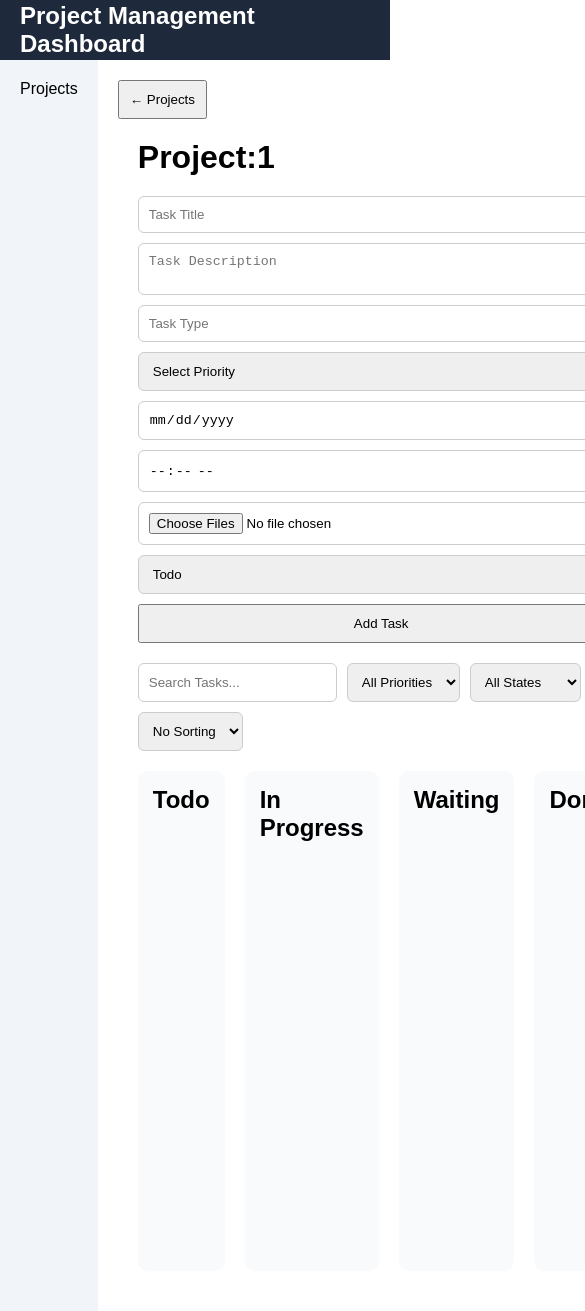
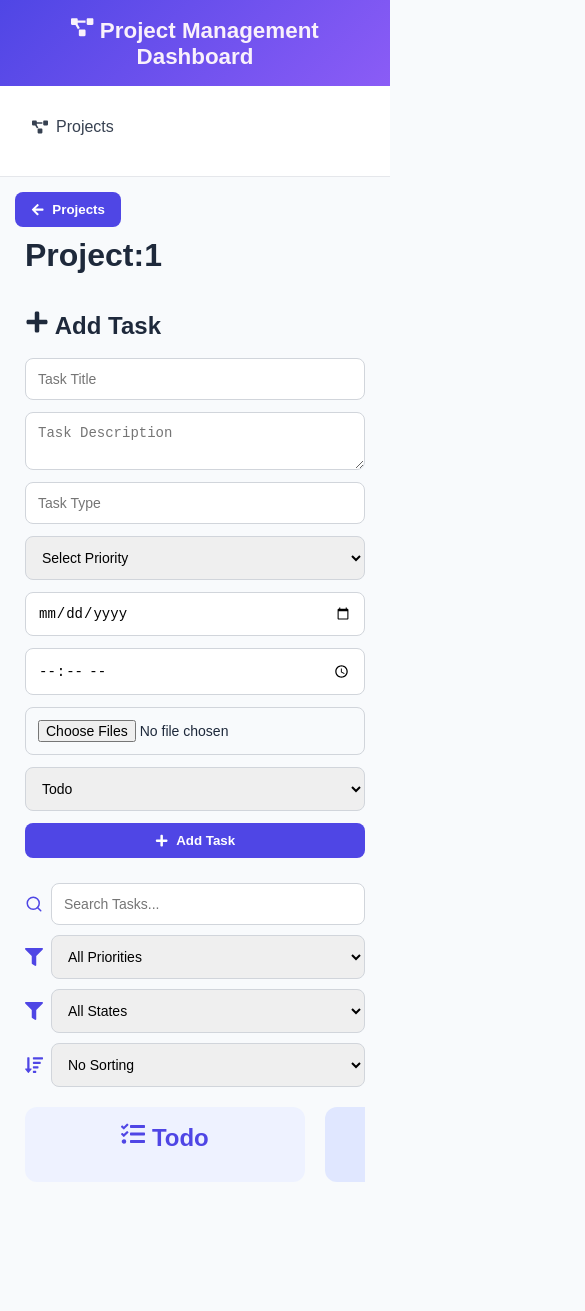
Before and after one commit to Kamalesh-git23/project-management-dashboard, a React (Vite) app: page /project/1 in a window 390 px wide. Shown: the top 1311 px of the page, 585 px wide, since content can reach past the window. After the commit the page ends 1217 px from the top, so only its background shows below. Built offline with nearby package versions, Linux system fonts and the light colour scheme.

Commit message:
feat: implement responsive ui, icons and dashboard theme

```diff
--- a/package.json
+++ b/package.json
@@ -13,6 +13,7 @@
     "@hello-pangea/dnd": "^18.0.1",
     "react": "^19.2.6",
     "react-dom": "^19.2.6",
+    "react-icons": "^5.6.0",
     "react-router-dom": "^7.16.0"
   },
   "devDependencies": {
--- a/src/components/common/Navbar.jsx
+++ b/src/components/common/Navbar.jsx
@@ -1,9 +1,12 @@
 import React from 'react'
+import { FaProjectDiagram } from 'react-icons/fa';
 
 function Navbar() {
   return (
     <nav className='navbar'>
-        <h2>Project Management Dashboard</h2>
+        <h1>
+          <FaProjectDiagram/>
+          {" "}Project Management Dashboard</h1>
     </nav>
   );
 }
--- a/src/components/common/Sidebar.jsx
+++ b/src/components/common/Sidebar.jsx
@@ -1,10 +1,14 @@
 import React from 'react'
 import { Link } from "react-router-dom";
+import { FaProjectDiagram } from 'react-icons/fa';
 
 function Sidebar() {
   return (
     <aside className='sidebar'>
-        <Link to='/'>Projects</Link>
+        <Link to='/'>
+          <FaProjectDiagram/>
+          {" "}Projects
+        </Link>
     </aside>
   );
 }
--- a/src/components/tasks/KanbanColumn.jsx
+++ b/src/components/tasks/KanbanColumn.jsx
@@ -1,8 +1,32 @@
 import React from 'react'
 import { Droppable, Draggable } from '@hello-pangea/dnd';
 import TaskCard from './TaskCard';
+import { FaTasks } from 'react-icons/fa';
+import { AiOutlineLoading3Quarters } from 'react-icons/ai';
+import { MdOutlinePendingActions } from 'react-icons/md';
+import { BsCheckCircleFill } from 'react-icons/bs';
 
 function KanbanColumn({title,tasks}) {
+
+  const getColumnIcon = () => {
+    switch(title){
+      case "Todo":
+        return <FaTasks/>;
+
+      case "In Progress":
+        return <AiOutlineLoading3Quarters/>;
+
+      case "Waiting":
+        return <MdOutlinePendingActions/>;
+
+      case "Done":
+        return <BsCheckCircleFill/>;
+
+      default:
+        return null;
+    }
+  };
+
   return (
     <Droppable droppableId={title}>
 
@@ -12,7 +36,7 @@ function KanbanColumn({title,tasks}) {
           ref={provided.innerRef}
           {...provided.droppableProps}>
 
-          <h2>{title}</h2>
+          <h2> {getColumnIcon()} {title}</h2>
 
           {tasks.map(
             (task,index) => (
--- a/src/components/tasks/TaskCard.jsx
+++ b/src/components/tasks/TaskCard.jsx
@@ -2,6 +2,8 @@ import React from 'react'
 import { useNavigate } from 'react-router-dom';
 import { useContext } from 'react';
 import { TaskContext } from '../../context/TaskContext';
+import { FaTrash } from 'react-icons/fa';
+import { IoOpenOutline } from 'react-icons/io5';
 
 function TaskCard({task, provided}) {
 
@@ -34,9 +36,9 @@ function TaskCard({task, provided}) {
 
         <div className='task-actions'>
 
-          <button onClick={()=> navigate(`/task/${task.id}`)}>Details</button>
+          <button onClick={()=> navigate(`/task/${task.id}`)}> <IoOpenOutline/> Details</button>
 
-          <button onClick={()=> deleteTask(task.id)}>Delete</button>
+          <button onClick={()=> deleteTask(task.id)}> <FaTrash/> Delete</button>
         </div>
 
     </div>
--- a/src/components/tasks/TaskForm.jsx
+++ b/src/components/tasks/TaskForm.jsx
@@ -1,5 +1,6 @@
 import React, { useContext, useState } from 'react'
 import { TaskContext } from '../../context/TaskContext';
+import { FaPlus } from 'react-icons/fa';
 
 function TaskForm({ projectId}) {
 
@@ -84,7 +85,10 @@ function TaskForm({ projectId}) {
                 <option value="Done">Done</option>
             </select>
 
-            <button type="submit">Add Task</button>
+            <button type="submit">
+                <FaPlus/>
+                {" "}Add Task
+            </button>
 
         </form>
   );
--- a/src/index.css
+++ b/src/index.css
@@ -6,64 +6,133 @@
 
 body{
   font-family: Arial, Helvetica, sans-serif;
+  background: #f8fafc;
+  color: #1e293b;
 }
 
 .navbar{
-  height: 60px;
-  background: #1e293b;
+  background: linear-gradient(135deg, #4f46e5, #8b5cf6);
   color: white;
   display: flex;
+  justify-content: space-between;
   align-items: center;
-  padding: 0 20px;
+  padding: 1rem 2rem;
+  box-shadow: 0 2px 10px rgba(0,0,0,0.15);
+}
+
+.navbar h1{
+  width: 100%;
+  font-size: 1.4rem;
+  color: #f9f1fb;
 }
 
 .layout{
   display: flex;
-  min-height: calc(100vh-60px);
+  min-height: calc(100vh - 70px);
 }
 
 .sidebar{
-  width: 220px;
-  background: #f1f5f9;
+  width: 250px;
+  background: white;
   padding: 20px;
+  border-right: 1px solid #e5e7eb;
 }
 
 .sidebar a{
+  display: flex;
+  align-items: center;
+  gap: 8px;
   text-decoration: none;
-  color: black;
-  display: block;
+  color: #374151;
+  padding: 12px;
+  margin-bottom: 8px;
+  border-radius: 8px;
+  transition: 0.3s;
+}
+
+.sidebar a:hover{
+  background: #ede9fe;
+  color: #4f46e5;
 }
 
 .content{
   flex: 1;
-  padding: 20px;
+  padding: 25px;
+}
+
+.projects-grid{
+  display: grid;
+  grid-template-columns: repeat(auto-fit, minmax(300px,1fr));
+  gap: 20px;
 }
 
 .project-card{
-  border:1px solid #ddd;
-  padding: 15px;
-  border-radius: 10px;
-  margin-top: 15px;
+  background: white;
+  border:none;
+  border-radius: 12px;
+  padding: 20px;
+  box-shadow: 0 4px 10px rgba(0,0,0,0.08);
+  transition: 0.3s;
 }
+
+.project-card:hover{
+  transform: translateY(-3px);
+  box-shadow: 0 8px 20px rgba(0,0,0,0.15);
+}
+
+.project-card h3{
+  color: #4f46e5;
+  margin-bottom: 10px;
+}
+
+.project-card p{
+  margin-bottom: 6px;
+  color: #4b5563;
+}
+
 
 form{
   display: flex;
   flex-direction: column;
-  gap: 10px;
-  margin-top: 20px;
+  gap: 12px;
+  margin-bottom: 25px;
 }
 
 input,
 textarea,
 select{
-  padding: 10px;
-  border: 1px solid #ccc;
-  border-radius: 6px;
+  width: 100%;
+  padding: 12px;
+  border: 1px solid #d1d5db;
+  border-radius: 8px;
+  font-size: 14px;
+}
+
+input:focus,
+textarea:focus,
+select:focus{
+  outline: none;
+  border-color: #4f46e5;
+  box-shadow: 0 0 0 3px rgba(0,0,0,0.15);
 }
 
 button{
-  padding: 10px;
+  display: flex;
+  align-items: center;
+  justify-content: center;
+  gap: 8px;
+  padding: 10px 16px;
+  border: none;
+  border-radius: 8px;
   cursor: pointer;
+  font-weight: 600;
+  transition: 0.3s;
+  background: #4f46e5;
+  color: white;
+}
+
+button:hover{
+  background: #4338ca;
 }
 
 .card-actions{
@@ -76,68 +145,6 @@ button{
   flex: 1;
 }
 
-.kanban-page{
-  padding: 20px;
-}
-
-.kanban-board{
-  display: flex;
-  gap: 20px;
-  margin-top: 20px;
-}
-
-
-.kanban-column{
-  flex: 1;
-  background: #f8fafc;
-  padding: 15px;
-  border-radius: 10px;
-  min-height: 500px;
-}
-
-.kanban-column h2{
-  margin-bottom: 15px;
-}
-
-.task-card{
-  background: white;
-  padding: 15px;
-  border-radius: 10px;
-  margin-bottom: 10px;
-  box-shadow: 0 2px 5px rgba(0,0,0,0.3);
-}
-
-.task-actions{
-  display: flex;
-  gap: 10px;
-  margin-top: 10px;
-}
-
-.task-details{
-  max-width: 700px;
-  margin: auto;
-  padding: 20px;
-}
-
-.task-details form{
-  display: flex;
-  flex-direction: column;
-  gap:10px;
-}
-
-.task-details input,
-.task-details textarea,
-.task-details select{
-  padding: 10px;
-  border: 1px solid #ccc;
-  border-radius: 6px;
-}
-
-.task-details button{
-  padding: 10px;
-  cursor: pointer;
-}
-
 .filters{
   display:flex;
   gap:10px;
@@ -145,7 +152,164 @@ button{
   flex-wrap:wrap;
 }
 
+.filter-group{
+  display: flex;
+  align-items: center;
+  gap: 8px;
+  flex: 1;
+}
+
+.filter-group svg{
+  font-size: 18px;
+  color: #4f46e5;
+}
+
 .filters input,
 .filters select{
+  flex: 1;
+  min-width: 180px;
+}
+
+.kanban-page{
   padding: 10px;
 }
+
+.kanban-board{
+  display: flex;
+  gap: 20px;
+  overflow-x: auto;
+  padding-bottom: 10px;
+}
+
+
+.kanban-column{
+  min-width: 320px;
+  border-radius: 12px;
+  padding: 15px;
+}
+
+.kanban-column:nth-child(1){
+  background-color: #eef2ff;
+}
+
+.kanban-column:nth-child(2){
+  background-color: #e0e7ff;
+}
+
+.kanban-column:nth-child(3){
+  background-color: #ddd6fe;
+}
+
+.kanban-column:nth-child(4){
+  background-color: #8b5cf6;
+}
+
+.kanban-column:nth-child(4) h2{
+  color: white;
+}
+
+.kanban-column h2{
+  text-align: center;
+  margin-bottom: 15px;
+  color: #4f46e5;
+}
+
+.task-card{
+  background: white;
+  border-radius: 10px;
+  padding: 15px;
+  margin-bottom: 12px;
+  box-shadow: 0 3px 8px rgba(0,0,0,0.08);
+  cursor: grab;
+}
+
+.task-card:active{
+  cursor: grabbing;
+}
+
+.task-card h4{
+  color: #4f46e5;
+  margin-bottom: 10px;
+}
+
+.task-card p{
+  margin-bottom: 6px;
+  color: #4b5563;
+}
+
+.task-actions{
+  display: flex;
+  gap: 10px;
+  flex-wrap: wrap;
+  margin-top: 12px;
+}
+
+.task-actions button{
+  flex: 1;
+}
+
+.task-details{
+  max-width: 800px;
+  margin: auto;
+  background: white;
+  padding: 25px;
+  border-radius: 12px;
+  box-shadow: 0 4px 12px rgba(0,0,0,0.08);
+}
+
+@media(max-width:1024px){
+
+  .projects-grid{
+    grid-template-columns: repeat(auto-fit, minmax(280px, 1fr));
+  }
+
+}
+
+@media (max-width: 768px){
+
+  .layout{
+    flex-direction: column;
+  }
+
+  .sidebar{
+    width:100%;
+    border-right:none;
+    border-bottom: 1px solid #e5e7eb;
+  }
+
+  .navbar{
+    flex-direction: column;
+    gap: 10px;
+    text-align: center;
+  }
+
+  .filters{
+    flex-direction: column;
+  }
+
+  .kanban-column{
+    min-width: 280px;
+  }
+
+  .task-details{
+    padding: 15px;
+  }
+
+  .card-actions{
+    flex-direction: column;
+  }
+}
+
+@media(max-width:480px){
+  .content{
+    padding: 15px;
+  }
+
+  .project-card{
+    padding: 15px;
+  }
+
+  .task-card{
+    padding: 12px;
+  }
+}
--- a/src/pages/KanbanPage.jsx
+++ b/src/pages/KanbanPage.jsx
@@ -7,6 +7,11 @@ import { TaskContext } from '../context/TaskContext';
 import Layout from '../components/common/Layout';
 import { DragDropContext } from '@hello-pangea/dnd';
 import { useNavigate } from 'react-router-dom';
+import { FaArrowLeft } from 'react-icons/fa';
+import { FaPlus } from "react-icons/fa";
+import { FiSearch } from "react-icons/fi";
+import { FaFilter } from "react-icons/fa";
+import { FaSortAmountDown } from "react-icons/fa";
 
 function KanbanPage() {
   const {projectId} = useParams();
@@ -84,22 +89,32 @@ function KanbanPage() {
   return (
     <Layout>
 
-      <button onClick={() => navigate("/")}> ← Projects </button>
+      <button onClick={() => navigate("/")}> <FaArrowLeft/> Projects </button>
 
 
       <div className='kanban-page'>
 
         <h1>Project:{projectId}</h1>
 
+        <br /><br />
+
+        <h2> <FaPlus /> Add Task</h2>
+        <br />
         <TaskForm projectId={projectId} />
 
         <div className='filters'>
 
+          <div className='filter-group'>
+            <FiSearch/>
             <input  type="text"
                     placeholder='Search Tasks...'
                     value={searchTerm}
                     onChange={(e)=> setSearchTerm(e.target.value)} />
+          </div>
 
+
+          <div className='filter-group'>
+            <FaFilter/>
             <select value={priorityFilter}
                     onChange={(e) => {setPriorityFilter(e.target.value)}}>
 
@@ -108,7 +123,11 @@ function KanbanPage() {
               <option value="Medium">Medium</option>
               <option value="Low">Low</option>
             </select>
+          </div>
 
+
+          <div className='filter-group'>
+            <FaFilter/>
             <select value={stateFilter}
                     onChange={(e) => {setStateFilter(e.target.value)}}>
 
@@ -118,7 +137,10 @@ function KanbanPage() {
               <option value="Waiting">Waiting</option>
               <option value="Done">Done</option>
             </select>
+          </div>
 
+          <div className='filter-group'>
+            <FaSortAmountDown/>
             <select value={sortBy}
                     onChange={(e) => {setSortBy(e.target.value)}}>
 
@@ -126,6 +148,8 @@ function KanbanPage() {
               <option value="dueDate">Due Date</option>
               <option value="priority">Priority</option>
             </select>
+          </div>
+
 
         </div>
 
--- a/src/pages/ProjectsPage.jsx
+++ b/src/pages/ProjectsPage.jsx
@@ -19,9 +19,12 @@ function ProjectsPage() {
 
                 <ProjectForm />
 
-                {projects.map(project => (
-                    <ProjectCard key={project.id}  project={project}/>
-                ))}
+                <div className='projects-grid'>
+                    {projects.map(project => (
+                        <ProjectCard key={project.id}  project={project}/>
+                    ))}
+                </div>
+
         </Layout>
 
   );
```
Also changed, not shown: src/components/projects/ProjectCard.jsx (+5 -3 lines), src/components/projects/ProjectForm.jsx (+10 -1 lines), src/pages/TaskDetailsPage.jsx (+6 -2 lines), 1 other file (tests, documents, lock files or other folders). Lines whose indentation alone changed are shown as unchanged.
